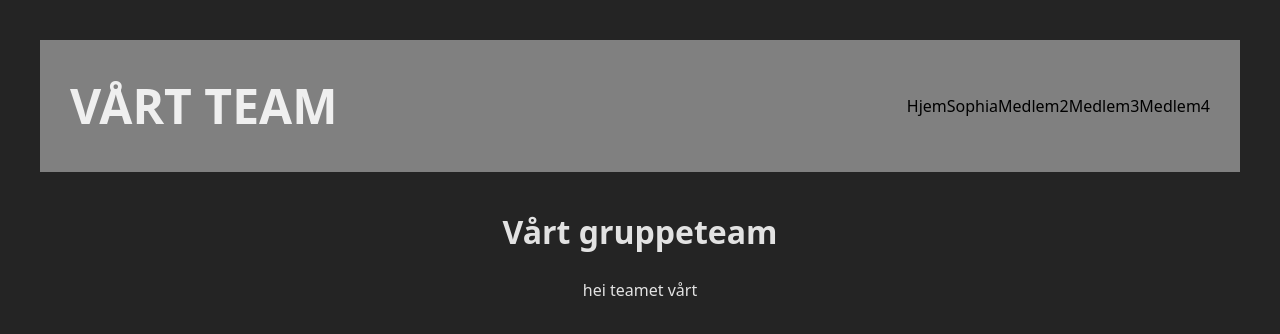
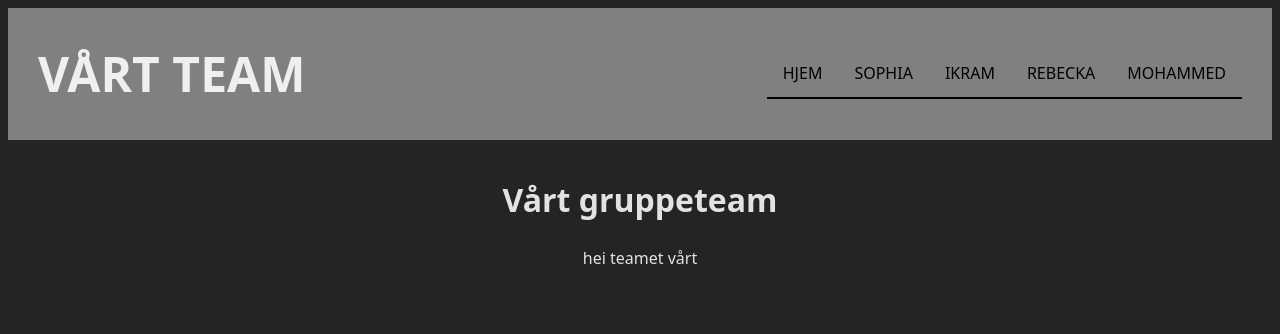
Before and after one commit to Caeum/Arbeidskrav-3_Gruppe4, a React (Vite) app: page / in a window 1280 px wide. Shown: the top 334 px of the page. Built offline with nearby package versions, Linux system fonts and the light colour scheme.

Commit message:
css redigert og kodet profil Id i javascript export

```diff
--- a/package.json
+++ b/package.json
@@ -11,7 +11,8 @@
   },
   "dependencies": {
     "react": "^19.0.0",
-    "react-dom": "^19.0.0"
+    "react-dom": "^19.0.0",
+    "react-router-dom": "^7.5.0"
   },
   "devDependencies": {
     "@eslint/js": "^9.21.0",
--- a/src/App.jsx
+++ b/src/App.jsx
@@ -2,16 +2,16 @@ import { React, useState } from 'react'
 import { BrowserRouter as Router, Routes, Route, Link } from 'react-router-dom'
 import reactLogo from './assets/react.svg'
 import viteLogo from '/vite.svg'
-import './App.css'
+import './index.css'
 import HomePage from './components/HomePage'
 import Gruppen from './components/Gruppen'
 
 const gruppeteam = "teamet vårt";
 const personer = [
   { id: 'sophia', fornavn: 'Sophia', bilde: 'bildeavsophia.png'},
-  { id: 'medlem2', fornavn: 'Medlem2', bilde: 'bildeavmedlem2.png'},
-  { id: 'medlem3', fornavn: 'Medlem3', bilde: 'bildeavmedlem3.png'},
-  { id: 'medlem4', fornavn: 'Medlem4', bilde: 'bildeavmedlem4.png'},
+  { id: 'Ikram', fornavn: 'Ikram', bilde: 'bildeavikram.png'},
+  { id: 'Rebecka', fornavn: 'Rebecka', bilde: 'bildeavrebecka.png'},
+  { id: 'Mohammed', fornavn: 'Mohammed', bilde: 'bildeavmohammed.png'},
 ];
 
 function App() {
--- /dev/null
+++ b/src/assets/arbeidslogg.js
@@ -0,0 +1,5 @@
+const arbeidslogg = [
+    { dato: '', navn: '', oppgave: '', timer: '' },
+  ];
+
+  export default arbeidslogg;
--- a/src/index.css
+++ b/src/index.css
@@ -13,11 +13,26 @@
   -moz-osx-font-smoothing: grayscale;
 }
 
+a {
+  text-transform: uppercase;
+  padding: calc(0.5rem + 4px) 1rem;
+  display: inline-block;
+  text-decoration: none;
+  border-bottom: 2px solid #000;
+}
+
+a:hover {
+  background: #fff;
+  border-bottom: 2px solid #000;
+}
 .container-app {
   display: flex;
   flex-direction: column;
   min-height:200vh;
 }
+
+
+
 
 .header-app {
   display: flex;
@@ -50,7 +65,10 @@
 
 .innhold-app {
   padding:15px;
+  text-align: center;
 }
+
+
 
 /*
 a {
```
Also changed, not shown: src/assets/profiles.js (added, +40 -0 lines), src/styles/HomePage.scss (added), 1 other file (tests, documents, lock files or other folders).
